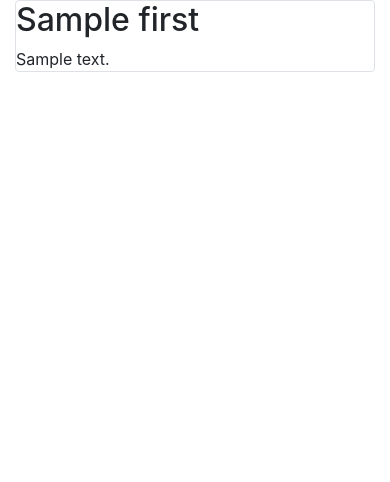
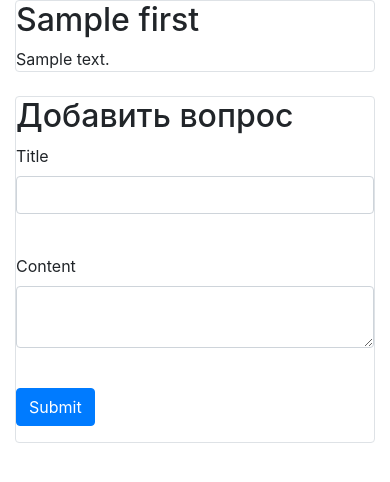
Before and after one commit to Vimury/digital_footprint, a Flask app: template templates/questions.html in a window 390 px wide. Shown: the part 56-538 px from the top of the page. Run offline with Flask 2, Linux system fonts and the light colour scheme; the template is opened without the code that fills it: most values are stand-ins (such as "Sample title", 1, 10 or a date in 2020); form fields are guessed from the names that the template uses; parts of the project's set-up code (start-up, migrations or seed data) failed here and were passed over; some libraries are stand-ins or nearby versions.

Commit message:
Правка от 25.03.2023

```diff
--- a/main.py
+++ b/main.py
@@ -1,8 +1,8 @@
-from flask import Flask, render_template
+from flask import Flask, render_template, redirect
 
 from data import db_session
 from data.group_class import Group
-from data.question_class import Question
+from data.question_class import Question, QuestionForm
 
 db_session.global_init("db/digital_footprint.db")
 
@@ -11,16 +11,34 @@ app.config['SECRET_KEY'] = 'yandexlyceum_secret_key'
 
 
 def main():
-    app.run()
+    app.run(host='127.0.0.1', port=8080)
+
+
 # Тимур - страница Добавление, изменение и удаление данных вопросы
 # Вова - страница Добавление, изменение и удаление данных groups
 # Геор - страницы Добавление, изменение и удаление данных студенты
 
-@app.route("/questions")
+@app.route("/questions", methods=['GET', 'POST'])
 def questions():
     query_questions = db_sess.query(Question).all()
     query_groups = db_sess.query(Group)
-    return render_template('questions.html', query_questions=query_questions, query_groups=query_groups)
+    form = QuestionForm()
+    if form.validate_on_submit():
+        question = Question()
+        question.texts = form.content.data
+        question.id_group = query_groups.filter_by(label=form.title.data).first().id_group
+        db_sess.add(question)
+        db_sess.commit()
+
+        return redirect('/questions')
+    return render_template('questions.html', query_questions=query_questions, query_groups=query_groups,
+                           title="Вопросы", form=form)
+
+@app.route('/index')
+@app.route('/')
+def index():
+    return render_template('index.html')
+
 
 
 if __name__ == '__main__':
@@ -32,4 +50,4 @@ if __name__ == '__main__':
     # В принципе, это не очень сейчас нужно, но удалять я пока явно не буду
     main()
 
-# abacabaaba, что ли
+# abacaba, что ли
--- a/index.html
+++ b/templates/index.html
@@ -5,6 +5,6 @@
     <title>Цифровой след студента</title>
 </head>
 <body>
-
+    abacaba
 </body>
 </html>
--- a/templates/questions.html
+++ b/templates/questions.html
@@ -9,5 +9,31 @@
     </div>
 </div>
 {% endfor %}
-
+<br>
+<div class="col-md6 border rounded">
+    <h2>Добавить вопрос</h2>
+    <form action="" method="post">
+        {{ form.hidden_tag() }}
+        <p>
+            {{ form.title.label }}<br>
+            {{ form.title(class="form-control") }}<br>
+            {% for error in form.title.errors %}
+                <p class="alert alert-danger" role="alert">
+                    {{ error }}
+                </p>
+            {% endfor %}
+        </p>
+        <p>
+            {{ form.content.label }}<br>
+            {{ form.content(class="form-control") }}<br>
+            {% for error in form.content.errors %}
+                <p content="alert alert-danger" role="alert">
+                    {{ error }}
+                </p>
+            {% endfor %}
+        </p>
+        <p>{{ form.submit(type="submit", class="btn btn-primary") }}</p>
+        {{message}}
+    </form>
+</div>
 {% endblock %}
```
